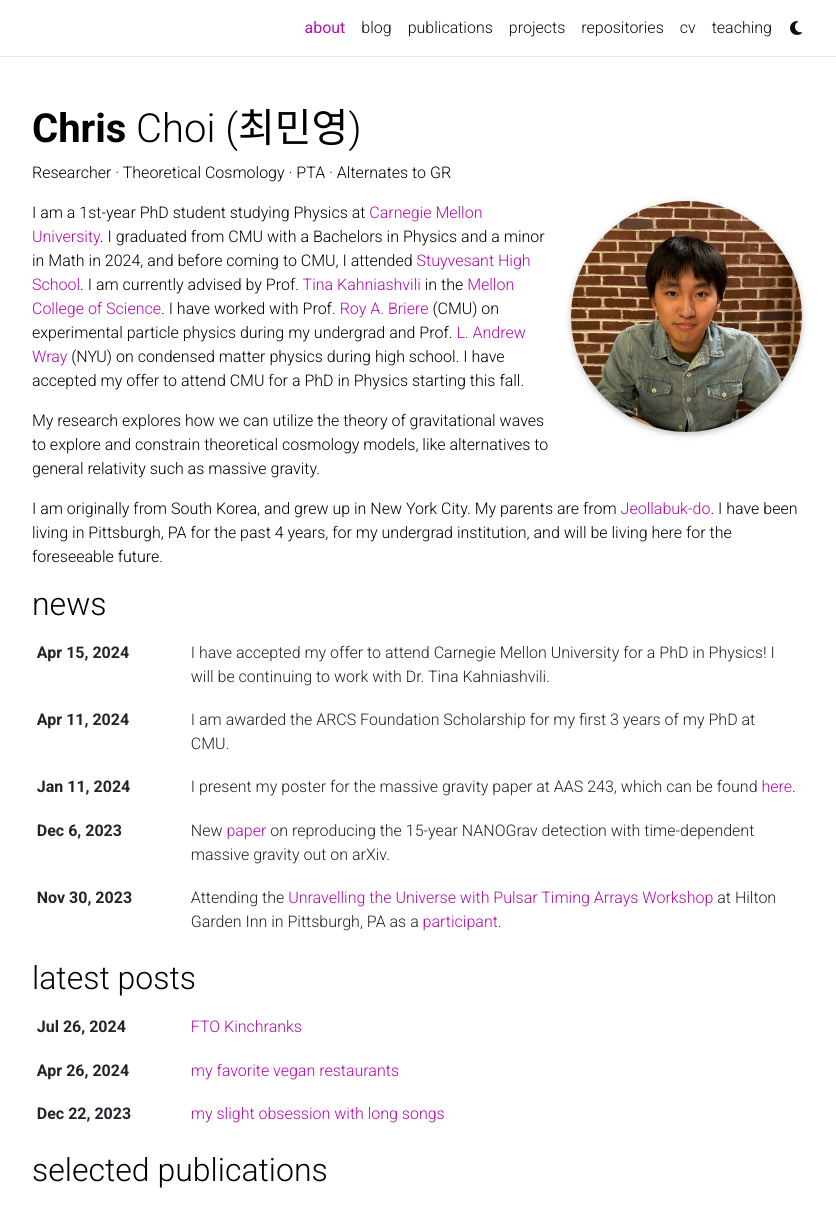
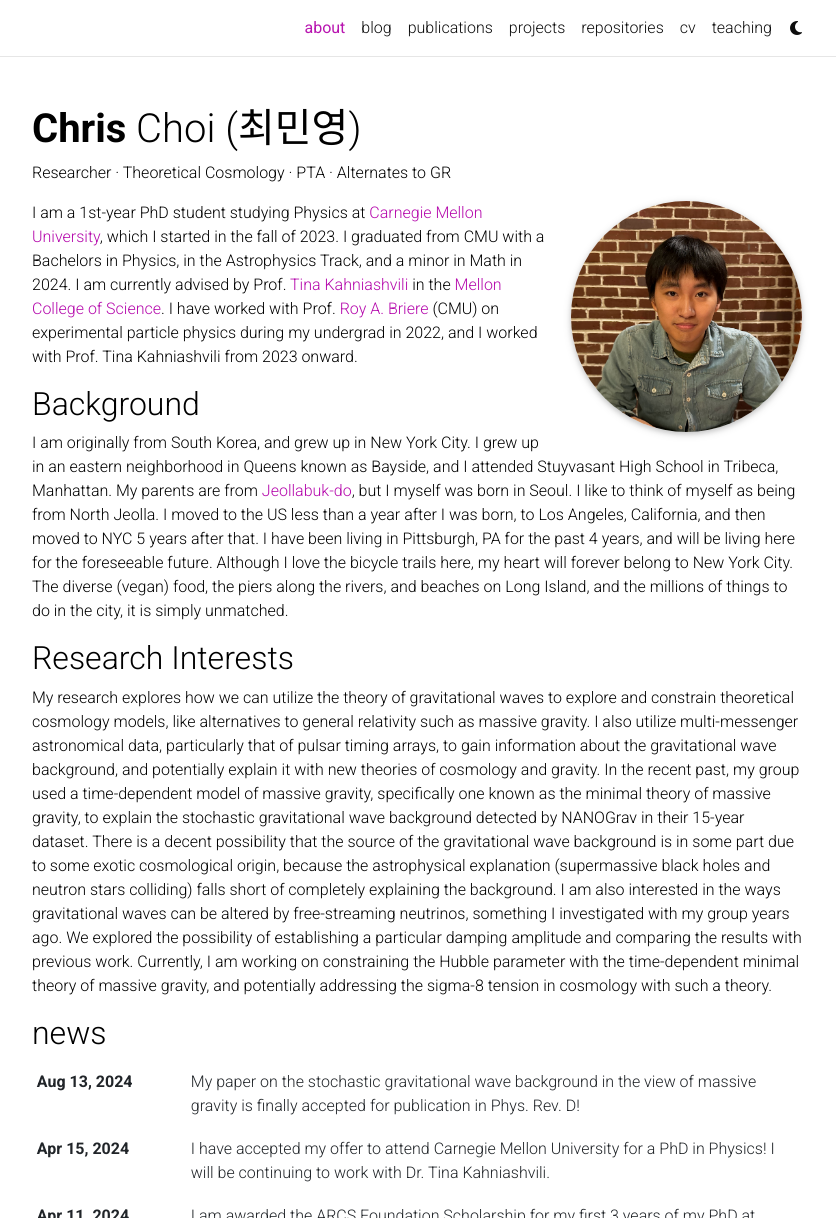
Before and after one commit to benhurtekeste/benhurtekeste.github.io, a Jekyll site: the page built from _pages/about.md, in a window 1280 px wide and 1400 px high, cut to the strip 0-1218 px from the top of the window. Shown: the whole strip, without its empty margins (223-1059 px from the left). Built offline with Jekyll 4.4.1, drawn with Linux system fonts in a browser that asks for light colours; some web fonts are replaced; comment, search, counter and statistics services are not loaded; a style sheet for code colours, icons or effects is not loaded.

Commit message:
Added new news about acceptance of paper to journal and added more to intro page

```diff
--- a/_pages/about.md
+++ b/_pages/about.md
@@ -14,8 +14,12 @@
 social: true  # includes social icons at the bottom of the page
 ---
 
-I am a 1st-year PhD student studying Physics at [Carnegie Mellon University](https://www.cmu.edu/). I graduated from CMU with a Bachelors in Physics and a minor in Math in 2024, and before coming to CMU, I attended [Stuyvesant High School](https://stuy.enschool.org/). I am currently advised by Prof. [Tina Kahniashvili](https://www.cmu.edu/physics/people/faculty/kahniashvili.html) in the [Mellon College of Science](https://www.cmu.edu/mcs/). I have worked with Prof. [Roy A. Briere](https://www.cmu.edu/physics/people/faculty/briere.html) (CMU) on experimental particle physics during my undergrad and Prof. [L. Andrew Wray](https://as.nyu.edu/faculty/lewis-andrew-wray.html) (NYU) on condensed matter physics during high school. I have accepted my offer to attend CMU for a PhD in Physics starting this fall.
+I am a 1st-year PhD student studying Physics at [Carnegie Mellon University](https://www.cmu.edu/), which I started in the fall of 2023. I graduated from CMU with a Bachelors in Physics, in the Astrophysics Track, and a minor in Math in 2024. I am currently advised by Prof. [Tina Kahniashvili](https://www.cmu.edu/physics/people/faculty/kahniashvili.html) in the [Mellon College of Science](https://www.cmu.edu/mcs/). I have worked with Prof. [Roy A. Briere](https://www.cmu.edu/physics/people/faculty/briere.html) (CMU) on experimental particle physics during my undergrad in 2022, and I worked with Prof. Tina Kahniashvili from 2023 onward.
 
-My research explores how we can utilize the theory of gravitational waves to explore and constrain theoretical cosmology models, like alternatives to general relativity such as massive gravity.
+## Background
 
-I am originally from South Korea, and grew up in New York City. My parents are from [Jeollabuk-do](https://en.wikipedia.org/wiki/North_Jeolla_Province). I have been living in Pittsburgh, PA for the past 4 years, for my undergrad institution, and will be living here for the foreseeable future.
+ I am originally from South Korea, and grew up in New York City. I grew up in an eastern neighborhood in Queens known as Bayside, and I attended Stuyvasant High School in Tribeca, Manhattan. My parents are from [Jeollabuk-do](https://en.wikipedia.org/wiki/North_Jeolla_Province), but I myself was born in Seoul. I like to think of myself as being from North Jeolla. I moved to the US less than a year after I was born, to Los Angeles, California, and then moved to NYC 5 years after that. I have been living in Pittsburgh, PA for the past 4 years, and will be living here for the foreseeable future. Although I love the bicycle trails here, my heart will forever belong to New York City. The diverse (vegan) food, the piers along the rivers, and beaches on Long Island, and the millions of things to do in the city, it is simply unmatched.
+
+## Research Interests
+
+My research explores how we can utilize the theory of gravitational waves to explore and constrain theoretical cosmology models, like alternatives to general relativity such as massive gravity. I also utilize multi-messenger astronomical data, particularly that of pulsar timing arrays, to gain information about the gravitational wave background, and potentially explain it with new theories of cosmology and gravity. In the recent past, my group used a time-dependent model of massive gravity, specifically one known as the minimal theory of massive gravity, to explain the stochastic gravitational wave background detected by NANOGrav in their 15-year dataset. There is a decent possibility that the source of the gravitational wave background is in some part due to some exotic cosmological origin, because the astrophysical explanation (supermassive black holes and neutron stars colliding) falls short of completely explaining the background. I am also interested in the ways gravitational waves can be altered by free-streaming neutrinos, something I investigated with my group years ago. We explored the possibility of establishing a particular damping amplitude and comparing the results with previous work. Currently, I am working on constraining the Hubble parameter with the time-dependent minimal theory of massive gravity, and potentially addressing the sigma-8 tension in cosmology with such a theory.
```
Also changed, not shown: _news/accept_1.md (added, +8 -0 lines).
